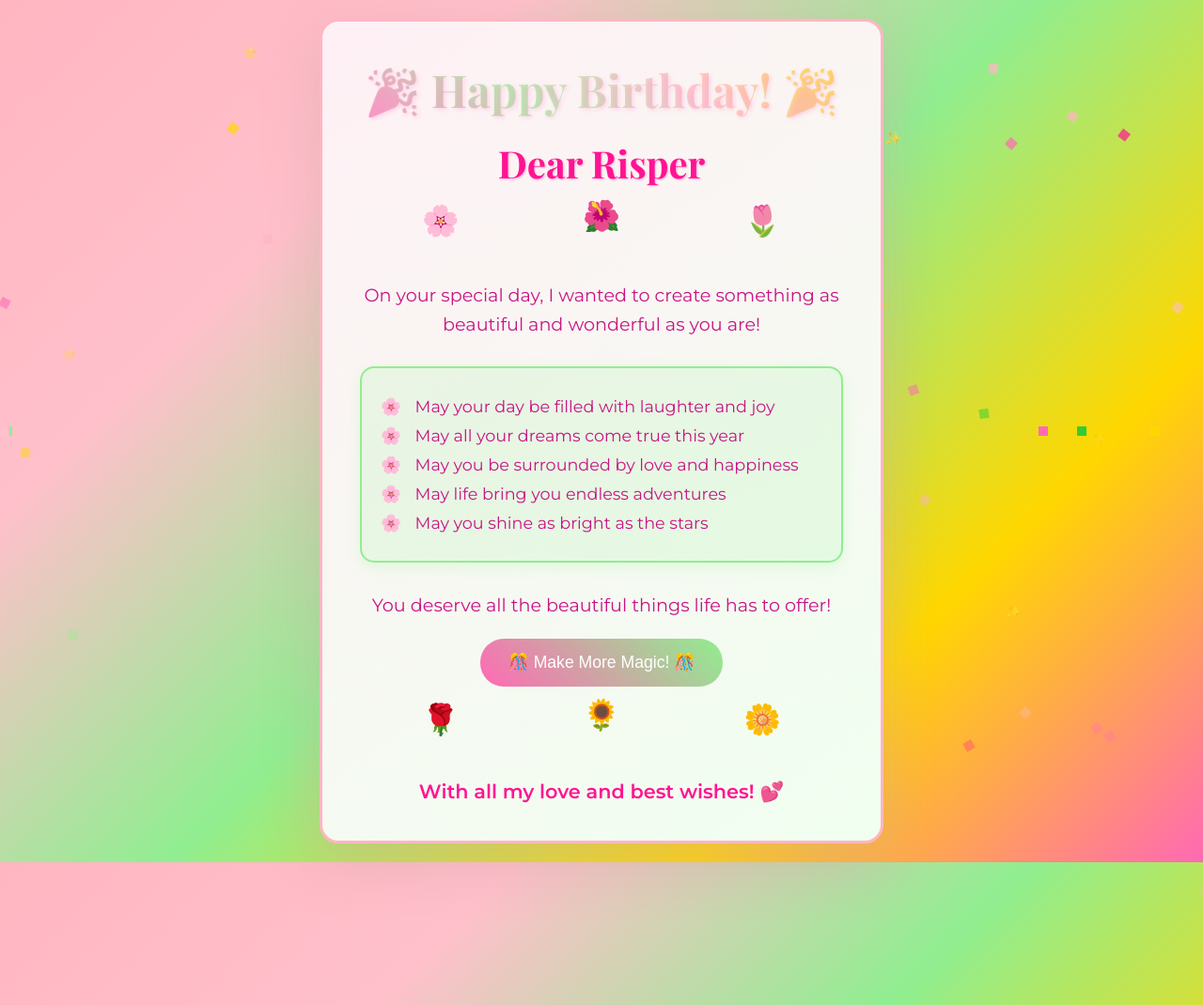
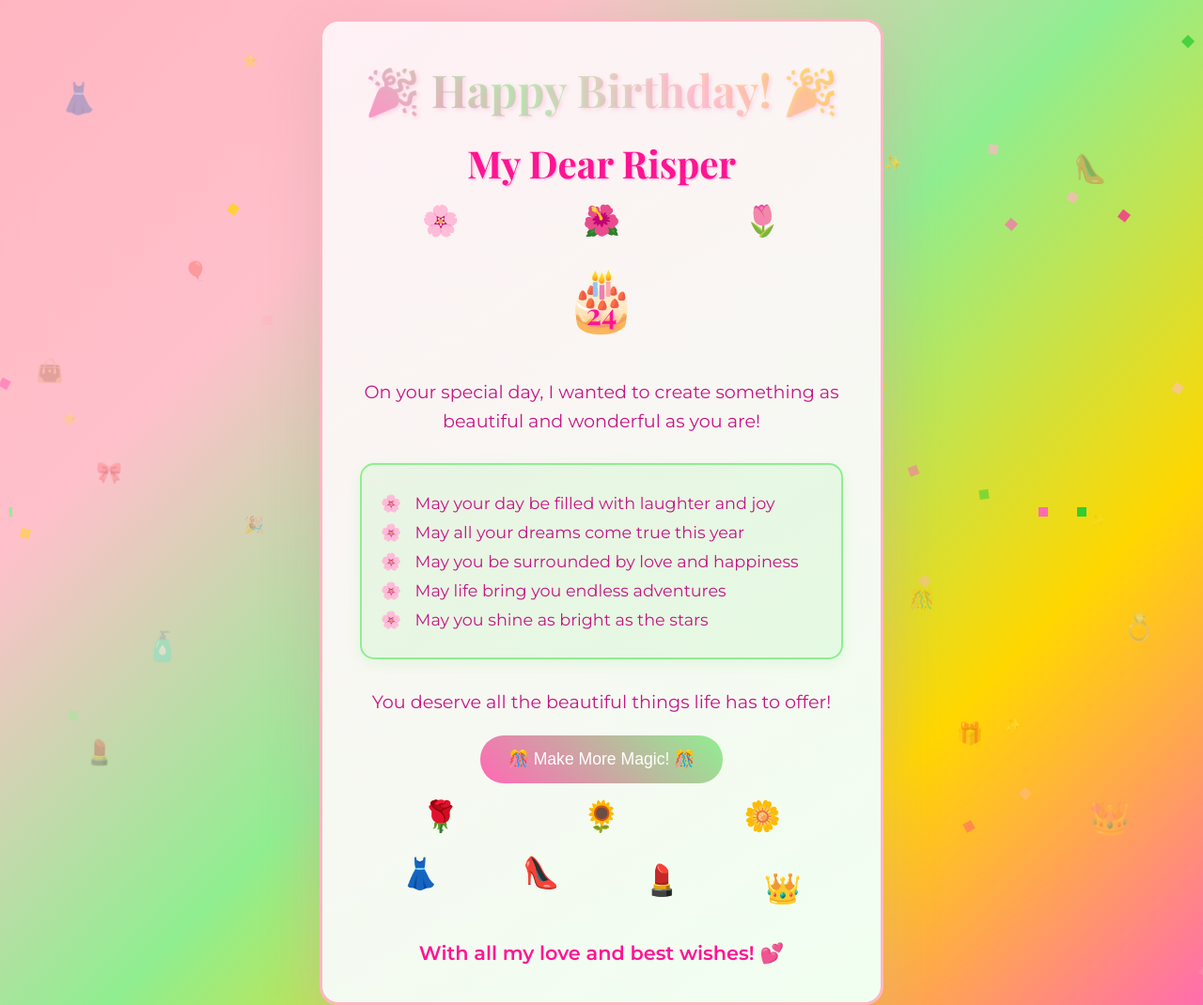
Before and after one commit to maturwekerubo-ship-it/carDD, a plain HTML site: page birthday-card.html in a window 1280 px wide. Shown: the top 1070 px of the page at 94% size. Drawn offline with nearby package versions, Linux system fonts and the light colour scheme.

Commit message:
change 2

```diff
--- a/birthday-card.html
+++ b/birthday-card.html
@@ -81,17 +81,81 @@
             margin: 20px 0;
         }
 
+        .cake-container {
+            text-align: center;
+            margin: 25px 0;
+            position: relative;
+        }
+
+        .cake {
+            font-size: 4em;
+            animation: bounce 2s ease-in-out infinite;
+            display: inline-block;
+        }
+
+        .age-number {
+            position: absolute;
+            top: 50%;
+            left: 50%;
+            transform: translate(-50%, -50%);
+            font-size: 1.8em;
+            font-weight: bold;
+            color: #FF1493;
+            font-family: 'Playfair Display', serif;
+            text-shadow: 2px 2px 4px rgba(255, 105, 180, 0.5);
+            animation: pulse 1.5s ease-in-out infinite;
+        }
+
+        .girly-silhouettes {
+            display: flex;
+            justify-content: space-around;
+            margin: 20px 0;
+            flex-wrap: wrap;
+        }
+
+        .silhouette {
+            font-size: 2em;
+            animation: float 3s ease-in-out infinite;
+            margin: 5px;
+        }
+
+        .silhouette:nth-child(1) { animation-delay: 0.2s; }
+        .silhouette:nth-child(2) { animation-delay: 0.7s; }
+        .silhouette:nth-child(3) { animation-delay: 1.2s; }
+        .silhouette:nth-child(4) { animation-delay: 1.7s; }
+
+        .bg-silhouette {
+            position: absolute;
+            opacity: 0.3;
+            animation: float-slow 6s ease-in-out infinite;
+            z-index: 1;
+        }
+
+        .bg-element {
+            position: absolute;
+            opacity: 0.4;
+            animation: twinkle 2s ease-in-out infinite;
+            z-index: 1;
+        }
+
+        @keyframes bounce {
+            0%, 100% { transform: translateY(0px); }
+            50% { transform: translateY(-15px); }
+        }
+
+        @keyframes pulse {
+            0%, 100% { transform: translate(-50%, -50%) scale(1); }
+            50% { transform: translate(-50%, -50%) scale(1.1); }
+        }
+
+        @keyframes float-slow {
+            0%, 100% { transform: translateY(0px) rotate(0deg); }
+            50% { transform: translateY(-10px) rotate(5deg); }
+        }
+
         .flower {
             font-size: 2em;
             animation: float 3s ease-in-out infinite;
-        }
-
-        .flower:nth-child(2) {
-            animation-delay: 0.5s;
-        }
-
-        .flower:nth-child(3) {
-            animation-delay: 1s;
         }
 
         .butterfly {
@@ -357,6 +421,22 @@
     <div class="star">⭐</div>
     <div class="star">✨</div>
 
+    <!-- Girly Silhouettes -->
+    <div class="bg-silhouette" style="top: 8%; left: 5%; font-size: 2em;">👗</div>
+    <div class="bg-silhouette" style="top: 15%; right: 8%; font-size: 1.8em;">👠</div>
+    <div class="bg-silhouette" style="bottom: 25%; left: 7%; font-size: 1.6em;">💄</div>
+    <div class="bg-silhouette" style="bottom: 18%; right: 6%; font-size: 2.2em;">👑</div>
+    <div class="bg-silhouette" style="top: 35%; left: 3%; font-size: 1.5em;">👜</div>
+    <div class="bg-silhouette" style="top: 60%; right: 4%; font-size: 1.7em;">💍</div>
+    <div class="bg-silhouette" style="top: 45%; left: 8%; font-size: 1.4em;">🎀</div>
+    <div class="bg-silhouette" style="bottom: 35%; left: 12%; font-size: 1.9em;">🧴</div>
+
+    <!-- Birthday Elements -->
+    <div class="bg-element" style="top: 25%; left: 15%; font-size: 1.6em;">🎈</div>
+    <div class="bg-element" style="top: 70%; right: 18%; font-size: 1.8em;">🎁</div>
+    <div class="bg-element" style="top: 50%; left: 20%; font-size: 1.4em;">🎉</div>
+    <div class="bg-element" style="bottom: 40%; right: 22%; font-size: 1.7em;">🎊</div>
+
     <!-- Butterflies -->
     <div class="butterfly">🦋</div>
     <div class="butterfly">🦋</div>
@@ -365,13 +445,18 @@
     <div class="card-container">
         <div class="card-header">
             <h1 class="birthday-title">🎉 Happy Birthday! 🎉</h1>
-            <h2 class="friend-name">Dear Risper</h2>
+            <h2 class="friend-name">My Dear Risper</h2>
         </div>
 
         <div class="flower-decoration">
             <div class="flower">🌸</div>
             <div class="flower">🌺</div>
             <div class="flower">🌷</div>
+        </div>
+
+        <div class="cake-container">
+            <div class="cake">🎂</div>
+            <div class="age-number">24</div>
         </div>
 
         <div class="card-content">
@@ -400,6 +485,13 @@
             <div class="flower">🌹</div>
             <div class="flower">🌻</div>
             <div class="flower">🌼</div>
+        </div>
+
+        <div class="girly-silhouettes">
+            <div class="silhouette">👗</div>
+            <div class="silhouette">👠</div>
+            <div class="silhouette">💄</div>
+            <div class="silhouette">👑</div>
         </div>
 
         <div class="footer-message">
```
